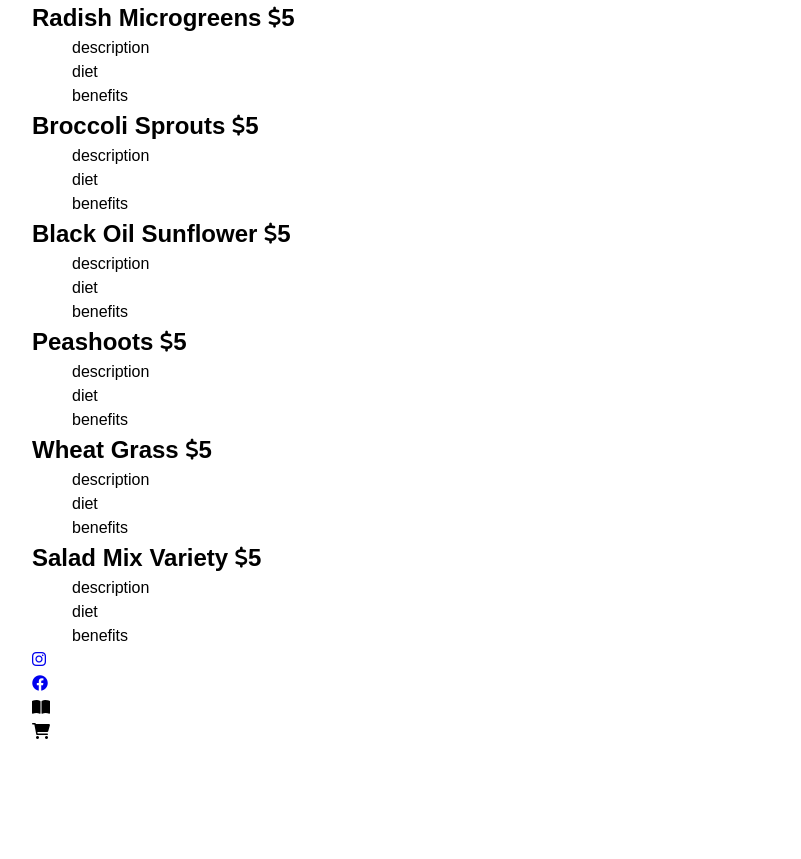
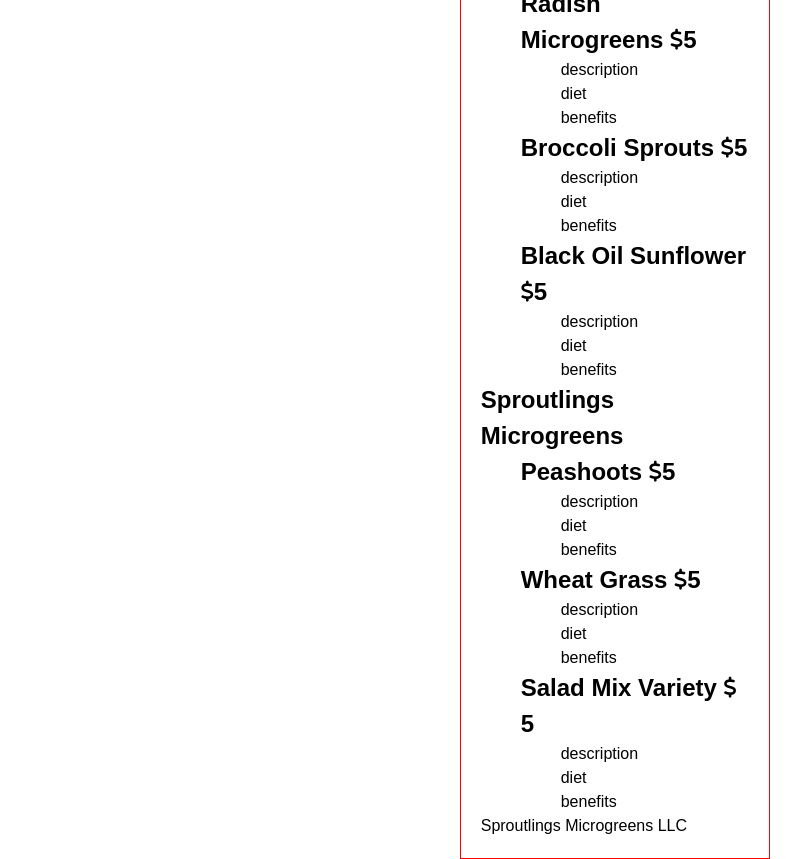
Before and after one commit to dev-montgomery/sproutlings, a React (Create React App) app: page / in a window 1280 px wide. Shown: the whole page, without its empty margins (8-809 px from the left). Before the commit the page ends 800 px from the top, so only its background shows below. Built offline with nearby package versions, Linux system fonts and the light colour scheme.

Commit message:
restructuring elements, split jsx variable, working on css

```diff
--- a/src/App.css
+++ b/src/App.css
@@ -0,0 +1,57 @@
+/*
+  1. Use a more-intuitive box-sizing model.
+*/
+*, *::before, *::after {
+  box-sizing: border-box;
+}
+/*
+  2. Remove default margin
+*/
+* {
+  margin: 0;
+}
+/*
+  Typographic tweaks!
+  3. Add accessible line-height
+  4. Improve text rendering
+*/
+body {
+  font-family: Arial, Helvetica, sans-serif;
+  line-height: 1.5;
+  -webkit-font-smoothing: antialiased;
+}
+/*
+  5. Improve media defaults
+*/
+img, picture, video, canvas, svg {
+  display: block;
+  max-width: 100%;
+}
+/*
+  6. Remove built-in form typography styles
+*/
+input, button, textarea, select {
+  font: inherit;
+}
+/*
+  7. Avoid text overflows
+*/
+p, h1, h2, h3, h4, h5, h6 {
+  overflow-wrap: break-word;
+}
+/*
+  8. Create a root stacking context
+*/
+#root, #__next {
+  isolation: isolate;
+}
+
+a {
+  text-decoration: none;
+}
+
+ul {
+  /* display: flex;
+  gap: 1rem; */
+  list-style-type: none;
+}
--- a/src/App.js
+++ b/src/App.js
@@ -6,6 +6,7 @@
 
 function App() {
 
+  // state variables --------------------------------------------
   const [currContent, setCurrContent] = useState(null);
 
   const updateCurrContent = content => {
@@ -15,6 +16,7 @@
     setCurrContent(null);
   };
 
+  // static variables -------------------------------------------
   const microgreens = {
     radish: {
       name: "Radish Microgreens",
@@ -173,6 +175,7 @@
     },
   };
 
+  // update availability ----------------------------------------
   microgreens.radish.availability = false;
   microgreens.broccolisprouts.availability = false;
   microgreens.sunflowershoots.availability = false;
@@ -180,10 +183,28 @@
   microgreens.wheatgrass.availability = false;
   microgreens.saladmix.availability = false;
 
-  const products = Object.keys(microgreens).map(key => {
+  // jsx variables ----------------------------------------------
+  const leftside = Object.keys(microgreens).slice(0, 3).map((key) => {
     const microgreen = microgreens[key];
     return (
-      <li key ={key}>
+      <li key={key} className="left-side">
+        <Card
+          updateCurrContent={updateCurrContent}
+          name={microgreen.name}
+          description={microgreen.description}
+          diet={microgreen.diet}
+          benefits={microgreen.benefits}
+          price={microgreen.price}
+          availability={microgreen.availability}
+        />
+      </li>
+    );
+  });
+
+  const rightside = Object.keys(microgreens).slice(3).map((key) => {
+    const microgreen = microgreens[key];
+    return (
+      <li key={key} className="right-side">
         <Card
           updateCurrContent={updateCurrContent}
           name={microgreen.name}
@@ -200,12 +221,7 @@
   return (
     <div className="App">
       <div className="app-container">
-        {/* Add logo here */}
-        <ul className="products-container">{products}</ul>
-        <section className={currContent === null ? "hidden" : "visible"}>
-          <div onClick={() => closeCurrContent()}>x</div>
-          <p>{currContent}</p>
-        </section>
+        {/* header */}
         <nav>
           <ul class="nav-icons">
             <li><a href="https://www.instagram.com" target="_blank" rel="noreferrer"><i class="fa-brands fa-instagram"></i></a></li>
@@ -214,6 +230,29 @@
             <li onClick={() => updateCurrContent(<Contact />)}><i class="fa-solid fa-cart-shopping"></i></li>
           </ul>
         </nav>
+
+        {/* main */}
+        <main>
+          <ul className="left-side-container">
+            {leftside}
+          </ul>
+
+          <section>
+            <h2>Sproutlings Microgreens</h2>
+          </section>
+
+          <ul className="right-side-container">
+            {rightside}
+          </ul>
+        </main>
+
+        <div className={currContent === null ? "hidden" : "visible"}>
+          <div onClick={() => closeCurrContent()}>x</div>
+          <section>{currContent}</section>
+        </div>
+
+        {/* footer */}
+        <p>Sproutlings Microgreens LLC</p>
       </div>
     </div>
   );
--- a/src/index.css
+++ b/src/index.css
@@ -1,61 +1,7 @@
-/*
-  1. Use a more-intuitive box-sizing model.
-*/
-*, *::before, *::after {
-  box-sizing: border-box;
-}
-/*
-  2. Remove default margin
-*/
-* {
-  margin: 0;
-}
-/*
-  Typographic tweaks!
-  3. Add accessible line-height
-  4. Improve text rendering
-*/
-body {
-  font-family: Arial, Helvetica, sans-serif;
-  line-height: 1.5;
-  -webkit-font-smoothing: antialiased;
-}
-/*
-  5. Improve media defaults
-*/
-img, picture, video, canvas, svg {
-  display: block;
-  max-width: 100%;
-}
-/*
-  6. Remove built-in form typography styles
-*/
-input, button, textarea, select {
-  font: inherit;
-}
-/*
-  7. Avoid text overflows
-*/
-p, h1, h2, h3, h4, h5, h6 {
-  overflow-wrap: break-word;
-}
-/*
-  8. Create a root stacking context
-*/
-#root, #__next {
-  isolation: isolate;
-}
+/* root */
 
-a {
-  text-decoration: none;
-}
 
-ul {
-  /* display: flex;
-  gap: 1rem; */
-  list-style-type: none;
-}
-
+/* basic */
 .hidden {
   display: none;
 }
@@ -63,3 +9,67 @@
 .visible {
   display: flex;
 }
+
+/* specific */
+/* Base styling to center content */
+body {
+  display: flex;
+  justify-content: center;
+  align-items: center;
+  height: 100vh;
+  height: 100dvh;
+  width: 100vw;
+  margin: 0;
+  font-family: Arial, sans-serif;
+}
+
+.app-container {
+  border: 1px solid red;
+  width: 90%;
+  padding: 20px;
+}
+
+/* Media query for desktop */
+/* @media (min-width: 1024px) {
+  .app-container {
+    width: 80%;
+  }
+} */
+
+nav .nav-icons {
+  display: flex;
+  flex-direction: row;
+  -ms-flex-align: end;
+  gap: 1rem;
+}
+/*
+.products-container {
+  display: grid;
+  grid-template-columns: 1fr 600px 1fr;
+  width: 100%;
+  max-width: 1200px;
+  padding: 0;
+  list-style: none;
+  margin: 0;
+}
+
+.left-side,
+.right-side {
+  display: flex;
+  flex-direction: column;
+  justify-content: space-around;
+}
+
+.left-side {
+  grid-column: 1;
+  align-items: flex-start;
+}
+
+.right-side {
+  grid-column: 3;
+  align-items: flex-end;
+}
+
+.products-container li {
+  margin: 10px 0; /* Adjust margin as needed
+} */
```
